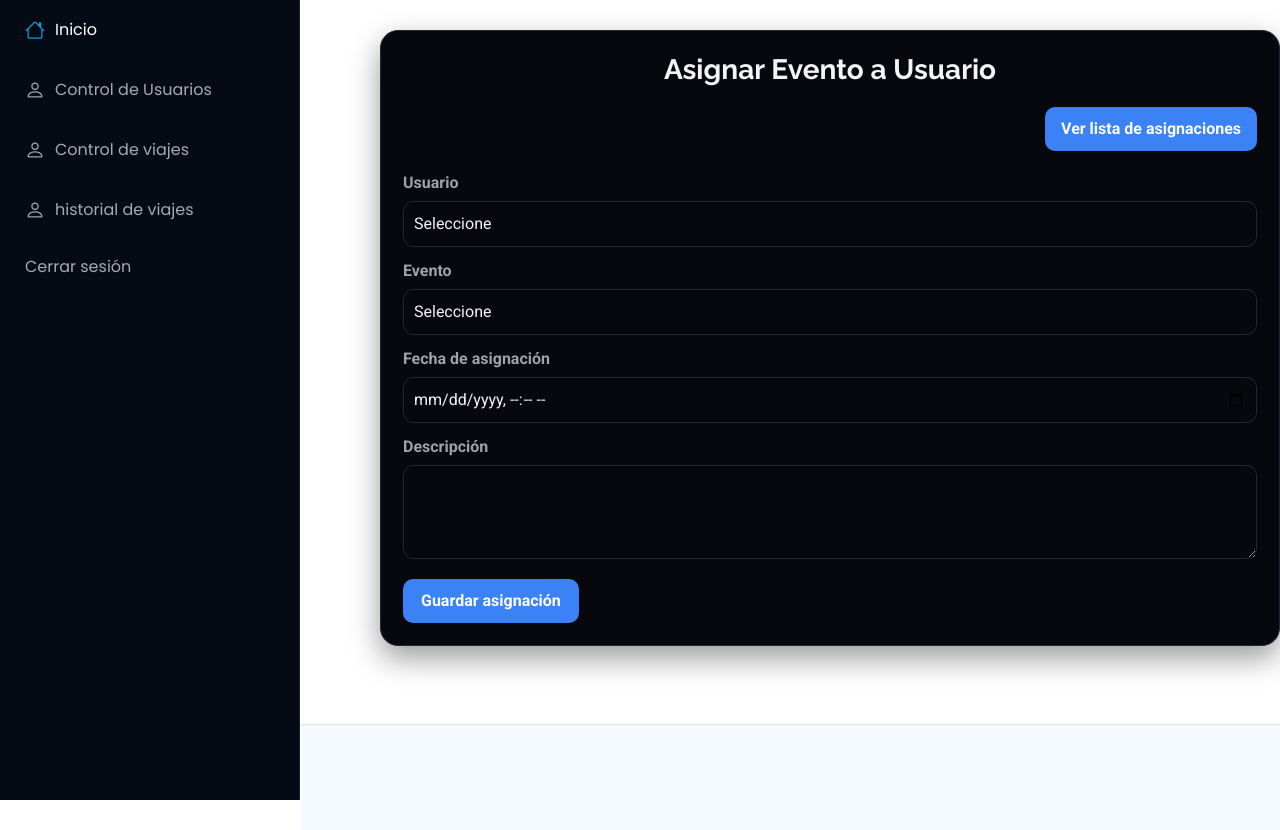
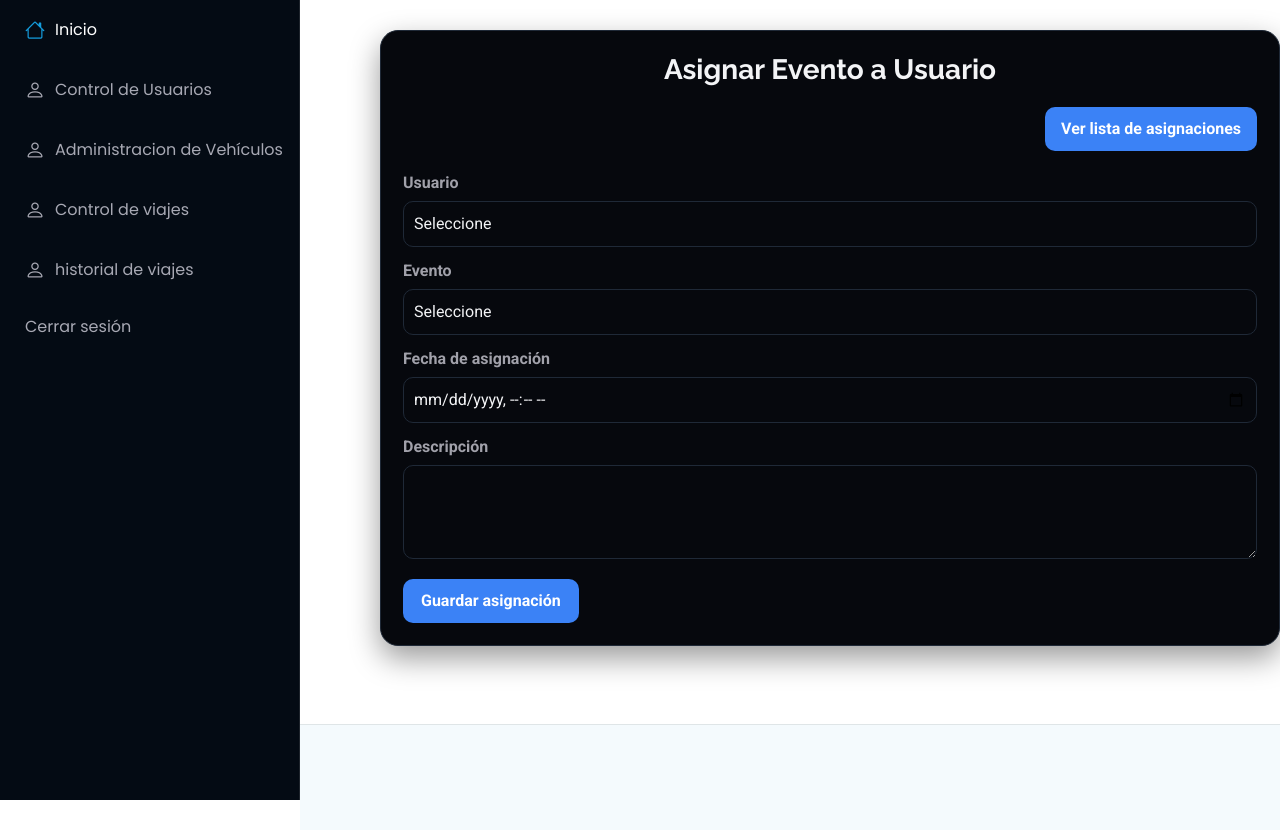
Before and after one commit to CarlosRemache/proyectosmapas, a Django app: page /crear_asignacion/ in a window 1280 px wide. Run offline with Django 5.2, Linux system fonts and the light colour scheme; data that the repository does not hold is empty; some libraries are stand-ins or nearby versions.

Commit message:
nuevo comando31

```diff
--- a/Aplicaciones/proyectos/templates/plantillaadministrador.html
+++ b/Aplicaciones/proyectos/templates/plantillaadministrador.html
@@ -83,6 +83,7 @@
         <li><a href="/adminpanel/" class="active"><i class="bi bi-house navicon"></i>Inicio</a></li>
 
         <li><a href="/listadousuario/"><i class="bi bi-person navicon"></i> Control de Usuarios</a></li>
+        <li><a href="/listadousuario/"><i class="bi bi-person navicon"></i>Administracion de Vehículos</a></li>
         <li><a href="/reporteviaje/"><i class="bi bi-person navicon"></i> Control de viajes</a></li>
         <li><a href="/reportehistorial/"><i class="bi bi-person navicon"></i> historial de viajes</a></li>
 
```
